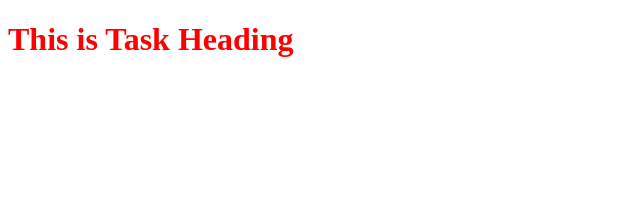
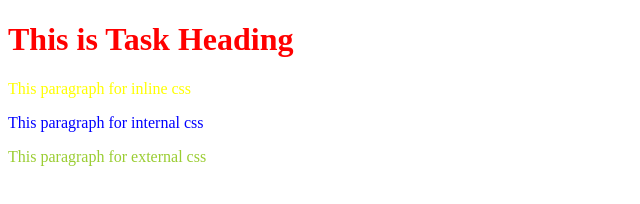
Before and after one commit to shajalmia/my-task-repo, a plain HTML site: page index.html in a window 1280 px wide. Shown: the whole page, without its empty margins (0-640 px from the left). Drawn offline with Linux system fonts and the light colour scheme.

Commit message:
Add Paragraphs and Styles

```diff
--- a/index.html
+++ b/index.html
@@ -5,9 +5,17 @@
     <meta name="viewport" content="width=device-width, initial-scale=1.0">
     <title>My Task Repo</title>
     <link rel="stylesheet" href="style.css/blog.css">
+    <style>
+        #internal{
+            color:blue;
+        }
+    </style>
 </head>
 <body>
     <h1>This is Task Heading</h1>
+    <p id="inline" style="color:yellow;">This paragraph for inline css</p>
+    <p id="internal">This paragraph for internal css</p>
+    <p id="external">This paragraph for external css</p>
 
 </body>
 </html>
--- a/style.css/blog.css
+++ b/style.css/blog.css
@@ -1,3 +1,6 @@
 h1{
     color:red;
 }
+#external{
+    color:yellowgreen;
+}
```
